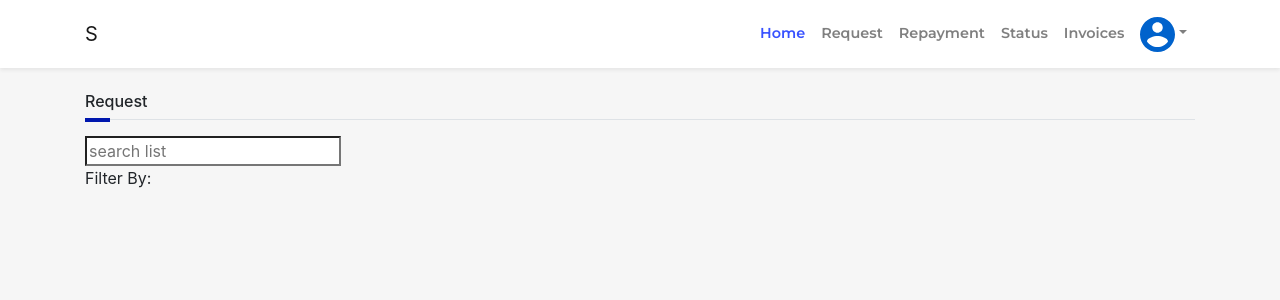
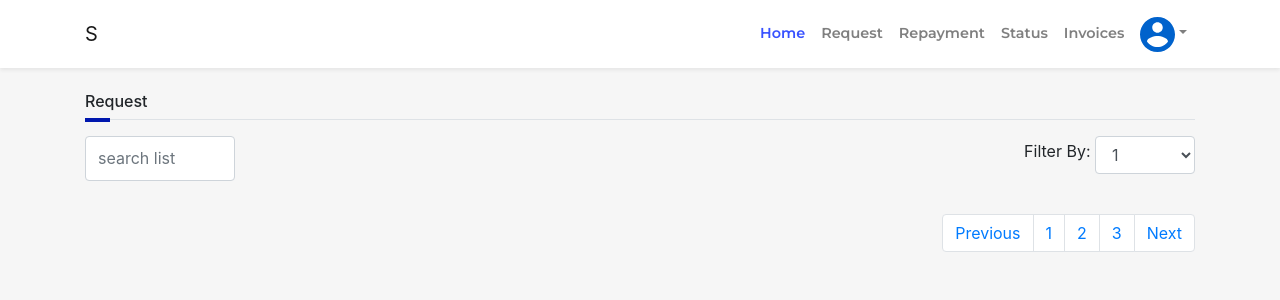
Before and after one commit to nebsochi/school, a Next.js app: page /request in a window 1280 px wide. Shown: the top 300 px of the page. Built offline with nearby package versions, Linux system fonts and the light colour scheme; no server answers; sample sign-in values are in the browser's storage.

Commit message:
request updated

```diff
--- a/pages/request.js
+++ b/pages/request.js
@@ -10,15 +10,67 @@ export default function Request() {
             <h6 className="content__header position-relative border-bottom pb-2">
               Request
             </h6>
-            <div className="pt-2 mb-4" style={{ borderRadius: "8px" }}>
+            <div className="pt-2 mb-4 d-flex align-items-bottom justify-content-between">
               {/* <h6 className="m-0 title title--sm">Request</h6> */}
-              <input type="search" placeholder="search list" />
-              <div>
-                <span>Filter By:</span>
+              <input
+                type="search"
+                className="form-control"
+                placeholder="search list"
+                style={{ height: "45px", maxWidth: "150px" }}
+              />
+              <div class="form-group d-flex align-items-center">
+                <label
+                  for="exampleFormControlSelect1"
+                  style={{ whiteSpace: "nowrap" }}
+                >
+                  Filter By:&nbsp;
+                </label>
+                <select
+                  class="form-control"
+                  id="exampleFormControlSelect1"
+                  style={{ width: "100px" }}
+                >
+                  <option>1</option>
+                  <option>2</option>
+                  <option>3</option>
+                  <option>4</option>
+                  <option>5</option>
+                </select>
               </div>
             </div>
             <div className="row">
               <RequestCard />
+            </div>
+            <div className="d-flex justify-content-end">
+              <nav aria-label="Page navigation mt-3">
+                <ul class="pagination">
+                  <li class="page-item">
+                    <a class="page-link" href="#">
+                      Previous
+                    </a>
+                  </li>
+                  <li class="page-item">
+                    <a class="page-link" href="#">
+                      1
+                    </a>
+                  </li>
+                  <li class="page-item">
+                    <a class="page-link" href="#">
+                      2
+                    </a>
+                  </li>
+                  <li class="page-item">
+                    <a class="page-link" href="#">
+                      3
+                    </a>
+                  </li>
+                  <li class="page-item">
+                    <a class="page-link" href="#">
+                      Next
+                    </a>
+                  </li>
+                </ul>
+              </nav>
             </div>
           </div>
         </div>
```
